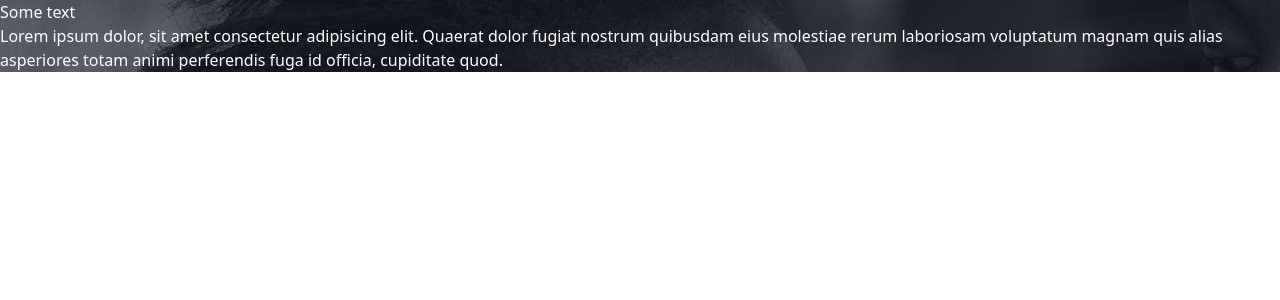
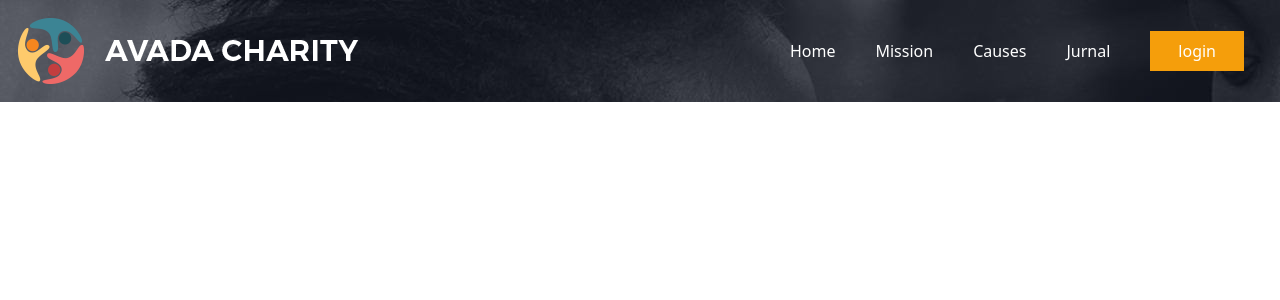
Before and after one commit to gabrielebaglioni/proj-html-vuejs, a Vue app: page / in a window 1280 px wide. Shown: the top 300 px of the page. Built offline with nearby package versions, Linux system fonts and the light colour scheme.

Commit message:
staticst NavHeader fatto

```diff
--- a/src/components/Blocks/BaseHeader.vue
+++ b/src/components/Blocks/BaseHeader.vue
@@ -1,8 +1,8 @@
 <template>
    <header>
       <div class="background">
-        <h1>Some text</h1>
-        <p>Lorem ipsum dolor, sit amet consectetur adipisicing elit. Quaerat dolor fugiat nostrum quibusdam eius molestiae rerum laboriosam voluptatum magnam quis alias asperiores totam animi perferendis fuga id officia, cupiditate quod.</p>
+        <!-- <h1>Some text</h1>
+        <p>Lorem ipsum dolor, sit amet consectetur adipisicing elit. Quaerat dolor fugiat nostrum quibusdam eius molestiae rerum laboriosam voluptatum magnam quis alias asperiores totam animi perferendis fuga id officia, cupiditate quod.</p> -->
         <NavbarHeaderVue/>
         <WelcomeHeaderVue/>
       </div>
--- a/src/components/Commons/HeaderCommon/NavbarHeader.vue
+++ b/src/components/Commons/HeaderCommon/NavbarHeader.vue
@@ -1,6 +1,17 @@
 <template>
-  <nav>
-
+  <nav class="w-full flex justify-between p-4 items-center">
+    <div class=" flex justify-start items-center">
+       <img src="../../../assets/images/avada-charity-logo.png" alt="" class="w-37 cursor-pointer">
+    </div>
+    <ul class="flex list-none flex-row justify-between items-center flex-initial  ">
+      <li><a href="#"></a>Home</li>
+      <li><a href="#"></a>Mission</li>
+      <li><a href="#"></a>Causes</li>
+      <li><a href="#"></a>Jurnal</li>
+       <li class=' py-2 px-7 mx-4  cursor-pointer bg-amber-500 '>
+            login
+       </li>
+    </ul>
   </nav>
 </template>
 
@@ -11,5 +22,8 @@ export default {
 </script>
 
 <style lang="scss" scoped>
+ li{
+  margin: 0 20px;
+ }
 
 </style>
```
